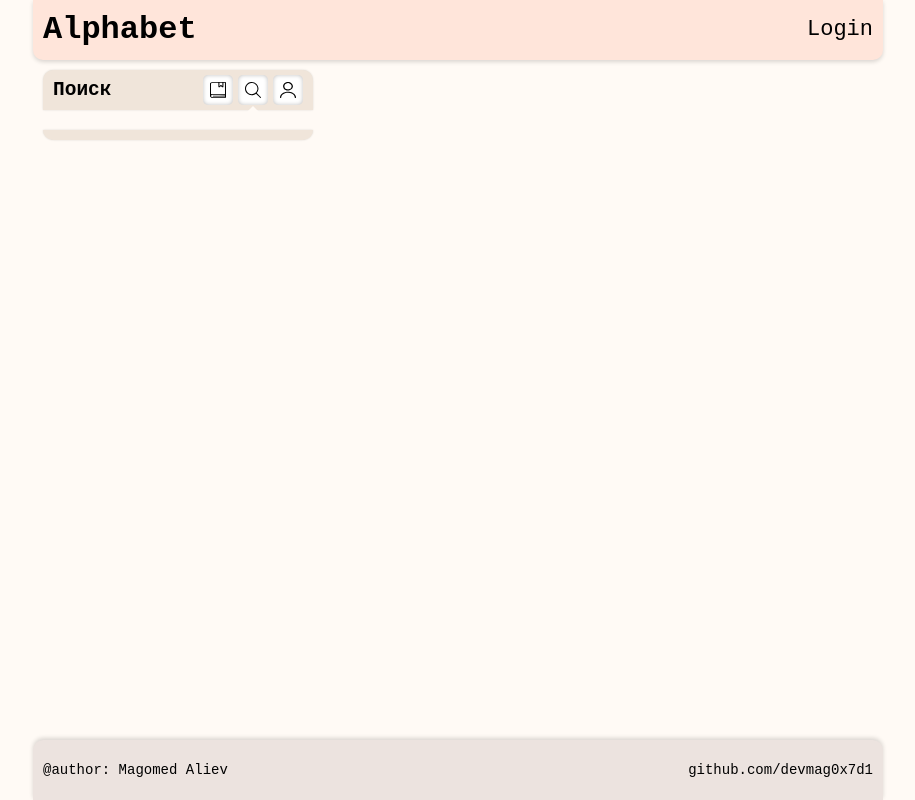
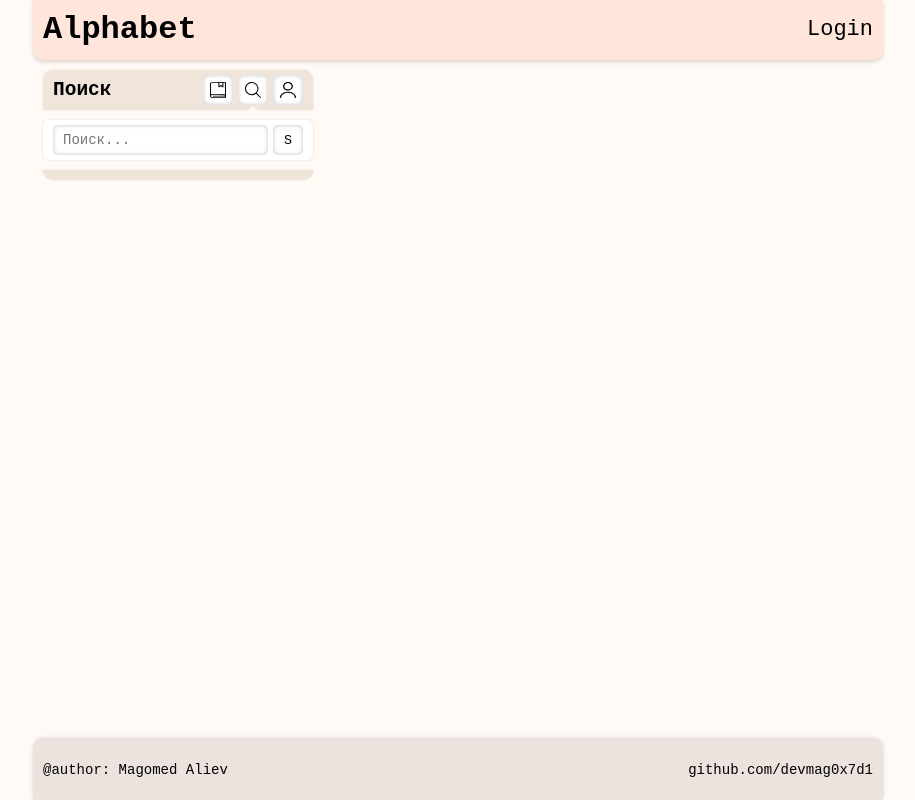
Before and after one commit to devmag0x7d1/alphabet, a Vue app in the folder client/: page /search in a window 1280 px wide. Shown: the whole page, without its empty margins (182-1097 px from the left). Built offline with nearby package versions, Linux system fonts and the light colour scheme.

Commit message:
Created the search component and added it to the view

```diff
--- /dev/null
+++ b/client/src/components/SidebarWidgetSearch.vue
@@ -0,0 +1,76 @@
+<template>
+  <div class="sidebar_widget-search text-14">
+    <form>
+      <div class="sidebar_widget-search-field">
+        <input class="text-14" type="text" name="search" placeholder="Поиск...">
+      </div>
+      <div class="sidebar_widget-search-submit">
+        <button>
+          S
+        </button>
+      </div>
+    </form>
+  </div>
+</template>
+
+<style>
+.sidebar_widget-search {
+  width: 100%;
+  height: 40px;
+}
+
+.sidebar_widget-search>form {
+  display: flex;
+  align-items: center;
+  gap: 5px;
+  width: 100%;
+  height: 100%;
+  padding-left: 10px;
+  padding-right: 10px;
+  border-radius: 5px;
+  background-color: #ffffff;
+  box-shadow: 0 0 2px 0 rgba(0, 0, 0, 0.15);
+}
+
+.sidebar_widget-search-field {
+  width: 100%;
+  height: 30px;
+}
+
+.sidebar_widget-search-field>input {
+  width: 100%;
+  height: 100%;
+  padding-left: 10px;
+  padding-right: 10px;
+  border-radius: 5px;
+  background-color: #ffffff;
+  box-shadow: inset 0 0 4px 0 rgba(0, 0, 0, 0.25);
+}
+
+.sidebar_widget-search-submit {
+  max-width: 30px;
+  min-width: 30px;
+  height: 30px;
+}
+
+.sidebar_widget-search-submit>button {
+  display: flex;
+  justify-content: center;
+  align-items: center;
+  width: 100%;
+  height: 100%;
+  border-radius: 5px;
+  background-color: #ffffff;
+  box-shadow: inset 0 0 4px 0 rgba(0, 0, 0, 0.25);
+}
+
+.sidebar_widget-search-field>input:hover,
+.sidebar_widget-search-field>input:focus,
+.sidebar_widget-search-submit>button:hover {
+  box-shadow: inset 0 0 8px 0 rgba(0, 0, 0, 0.25);
+}
+
+.sidebar_widget-search-submit>button:active {
+  box-shadow: inset 0 0 4px 0 rgba(0, 0, 0, 0.25);
+}
+</style>
--- a/client/src/style.css
+++ b/client/src/style.css
@@ -32,6 +32,7 @@ svg {
   display: block;
 }
 
+input,
 button {
   padding: 0;
   border: none;
--- a/client/src/views/SearchView.vue
+++ b/client/src/views/SearchView.vue
@@ -2,6 +2,7 @@
   <main>
     <section>
       <SidebarWidget title="Поиск">
+        <SidebarWidgetSearch />
       </SidebarWidget>
       <ContentWrapper>
       </ContentWrapper>
@@ -11,11 +12,13 @@
 
 <script>
 import SidebarWidget from "@/components/SidebarWidget.vue";
+import SidebarWidgetSearch from "@/components/SidebarWidgetSearch.vue";
 import ContentWrapper from "@/components/ContentWrapper.vue";
 
 export default {
   components: {
     SidebarWidget,
+    SidebarWidgetSearch,
     ContentWrapper
   }
 }
```
